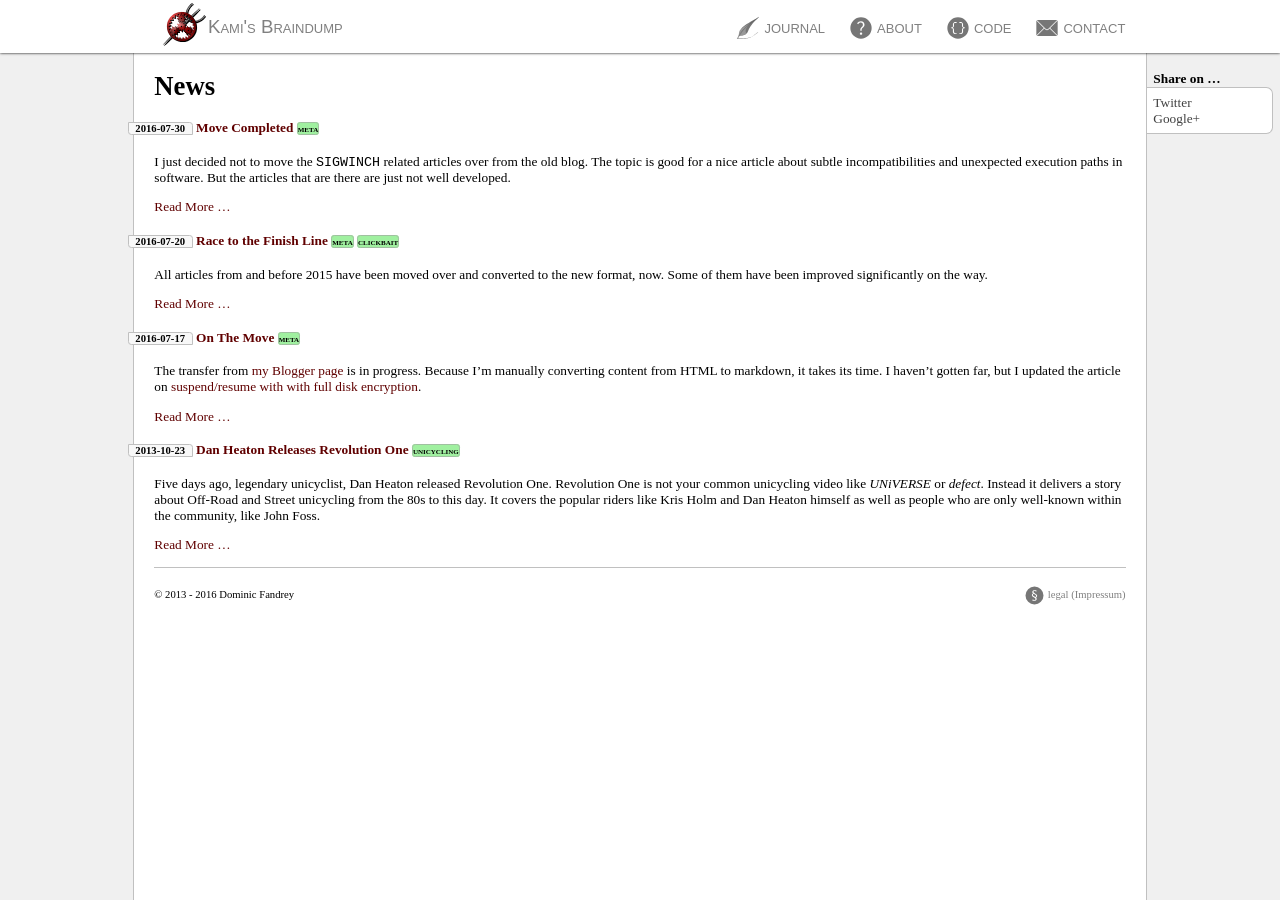
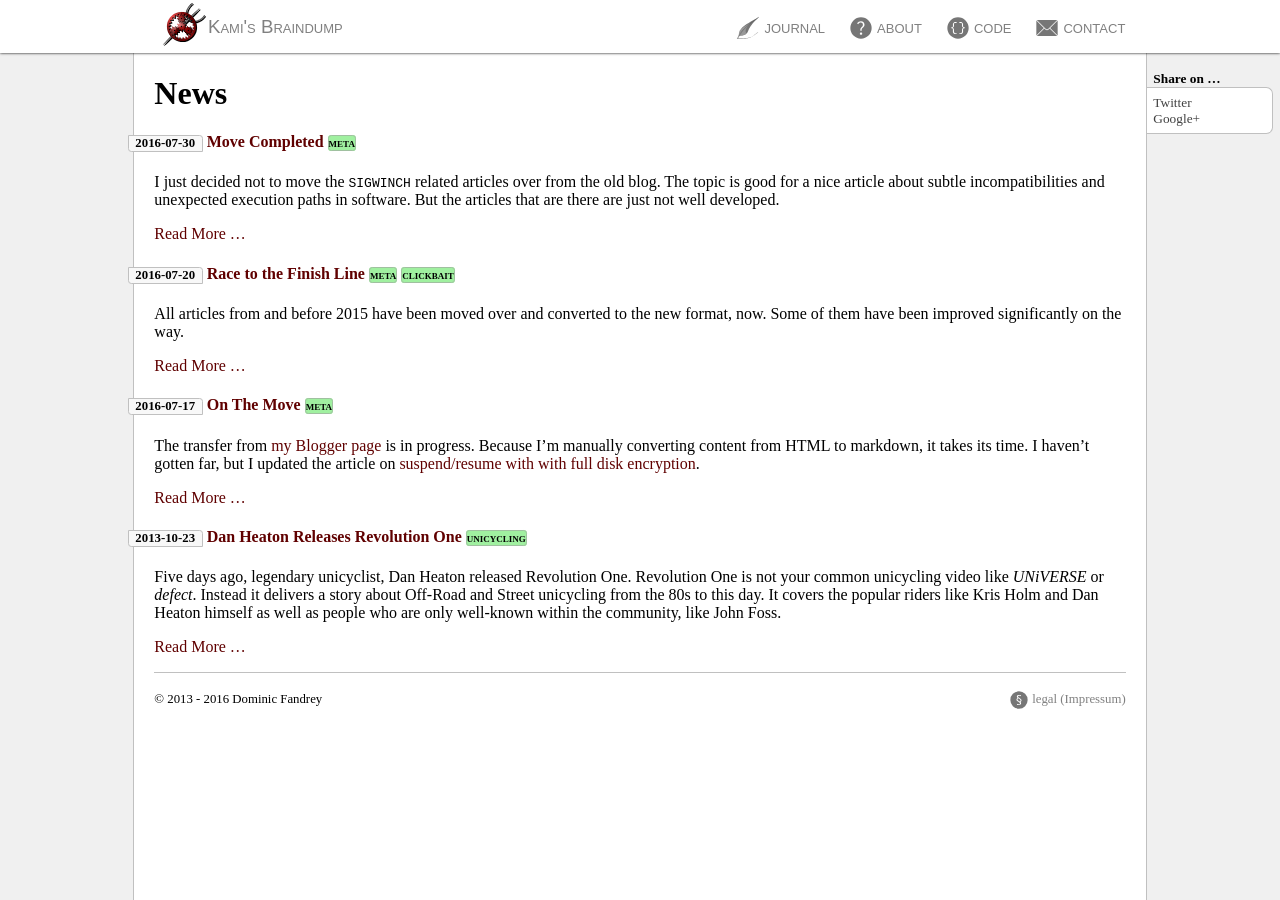
Before and after one commit to lonkamikaze/lonkamikaze.github.io, a Jekyll site: the page built from index.md, in a window 1280 px wide. Built offline with Jekyll 4.4.1, drawn with Linux system fonts in a browser that asks for light colours.

Commit message:
Use default font sizes in the content area

```diff
--- a/css/main.css
+++ b/css/main.css
@@ -1,7 +1,6 @@
 body {
 	margin:              0pt;
 	padding:             0pt;
-	font-size:           10pt;
 	tab-size:            4;
 	-moz-tab-size:       4; /**< CSS3 support, anybody? */
 }
@@ -18,7 +17,7 @@ body {
 	padding:             0pt 101pt;
 	font-family:         sans-serif;
 	font-variant:        small-caps;
-	font-size:           140%;
+	font-size:           14pt;
 	line-height:         40pt;
 	box-shadow:          0pt 0pt 2pt;
 	list-style-type:     none;
@@ -76,6 +75,7 @@ body {
 	position:            fixed;
 	width:               100pt;
 	padding:             40pt 5pt 0pt 5pt;
+	font-size:           10pt;
 }
 
 #left a, #right a {
```
